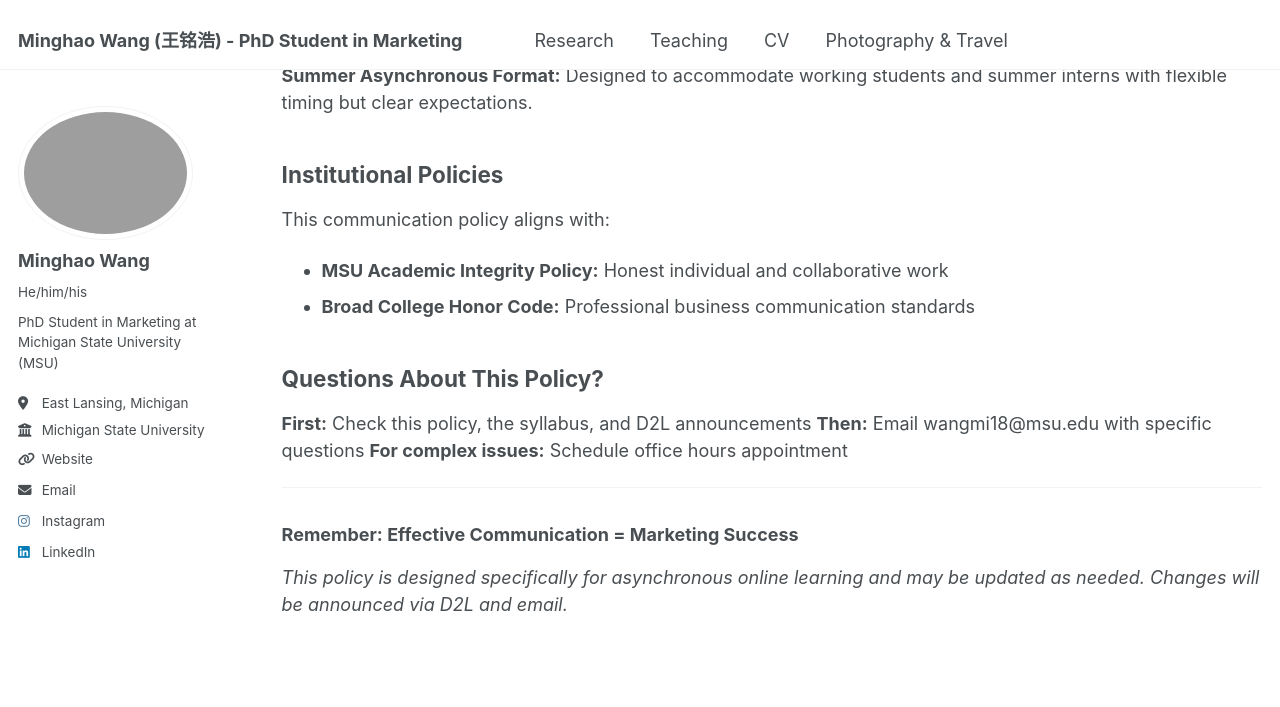
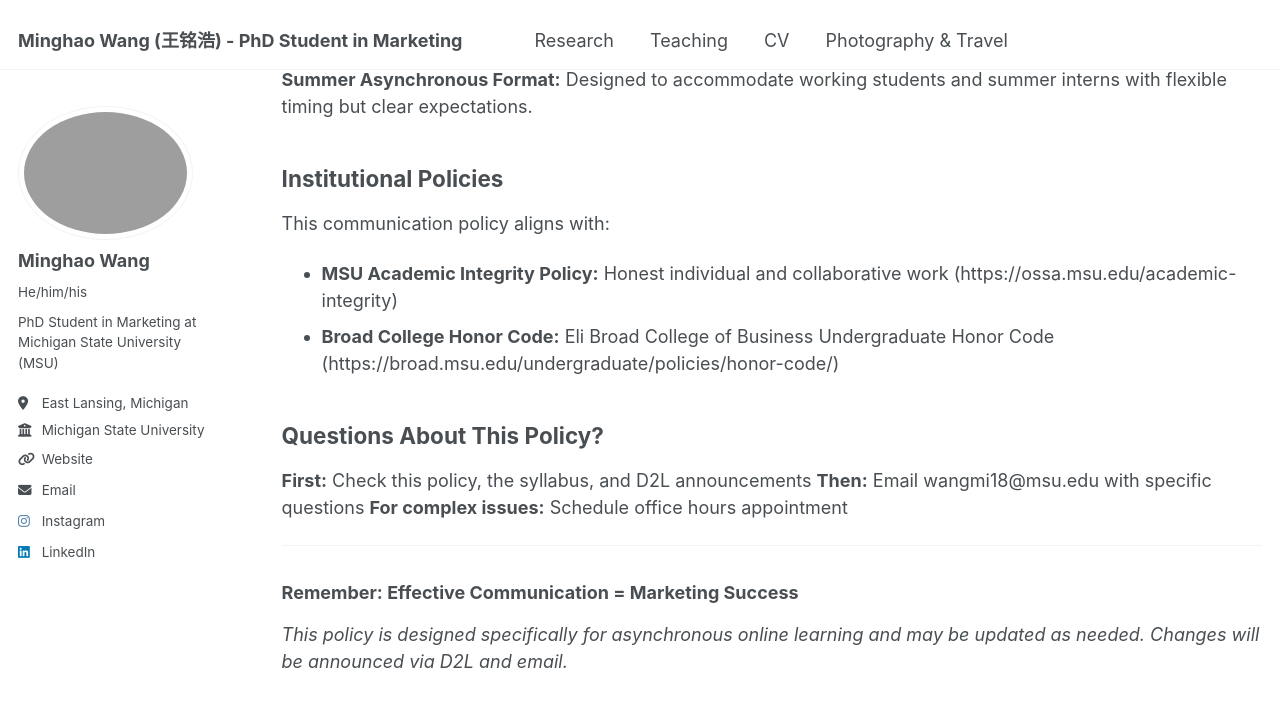
Before and after one commit to minghaowang-research/minghaowang-research.github.io, a Jekyll site: the page built from _teaching/course-communication-colicy.md, in a window 1280 px wide and 900 px high, scrolled down 3474 px. Shown: the top 707 px of the window. Built offline with Jekyll 4.4.1, drawn with Linux system fonts in a browser that asks for light colours; some of the changed text lies outside the part shown.

Commit message:
Improved Course Communication Policy

```diff
--- a/_teaching/course-communication-colicy.md
+++ b/_teaching/course-communication-colicy.md
@@ -114,8 +113,8 @@ These reflections help you process marketing concepts personally
 ## Institutional Policies
 
 This communication policy aligns with:
-- **MSU Academic Integrity Policy:** Honest individual and collaborative work
-- **Broad College Honor Code:** Professional business communication standards
+- **MSU Academic Integrity Policy:** Honest individual and collaborative work (https://ossa.msu.edu/academic-integrity)
+- **Broad College Honor Code:** Eli Broad College of Business Undergraduate Honor Code  (https://broad.msu.edu/undergraduate/policies/honor-code/)
 
 ## Questions About This Policy?
 
```
Also changed, not shown: other parts of _teaching/course-communication-colicy.md (+4 -5 lines), 1 other file.
